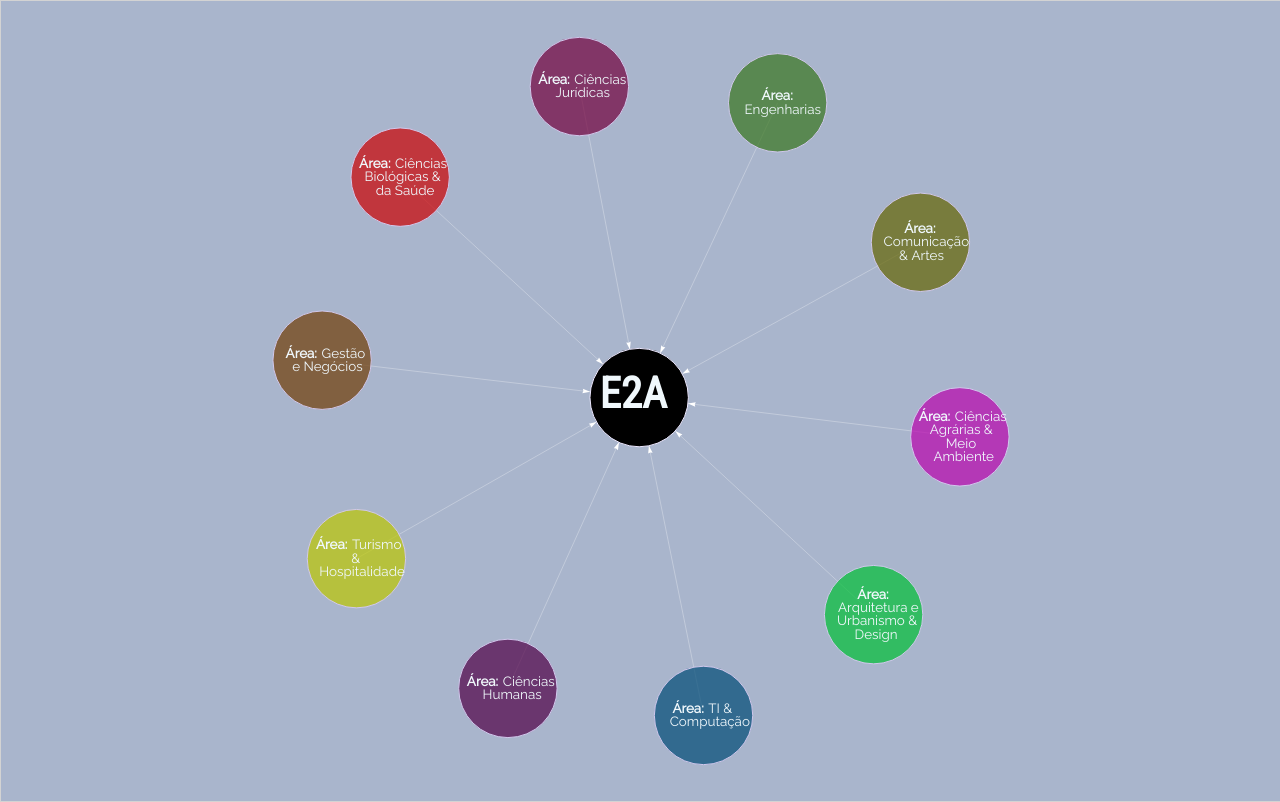
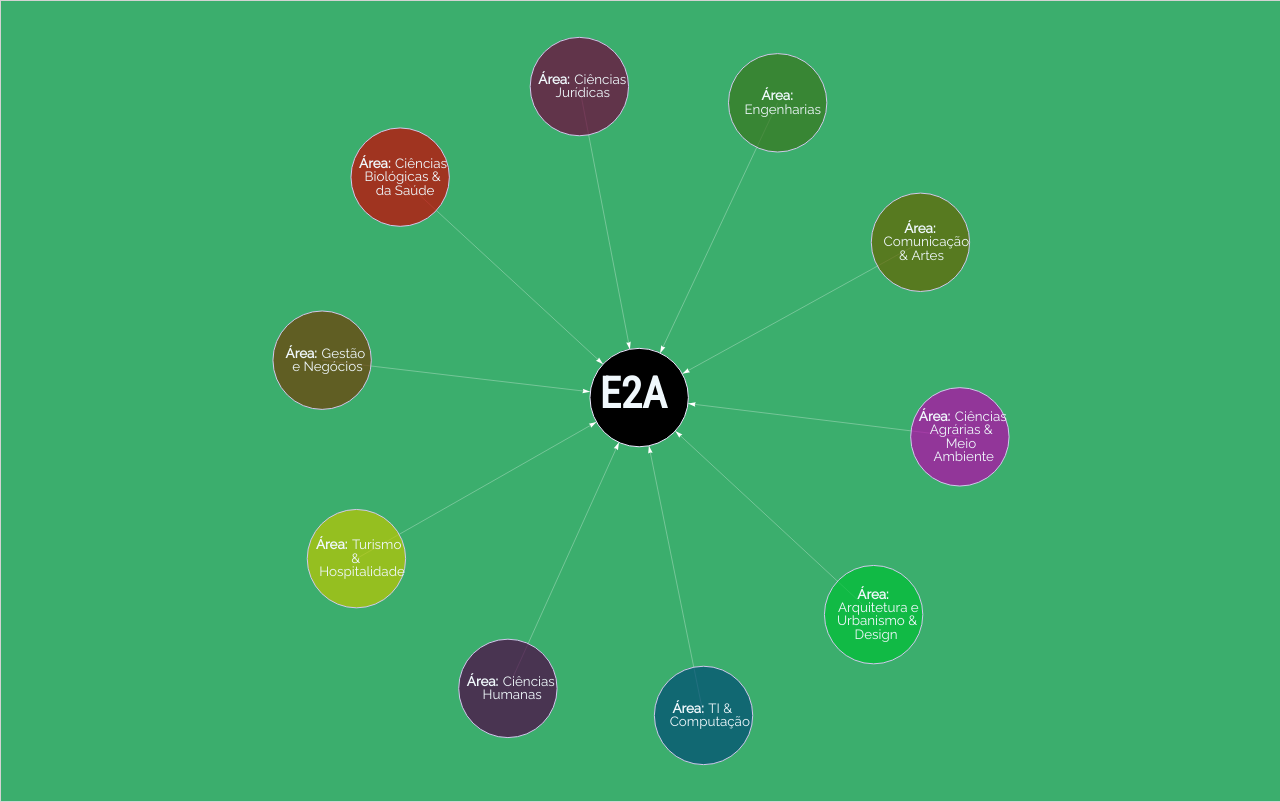
Before and after one commit to mmamorim/matrizE2ATI, a plain HTML site: page index.html in a window 1280 px wide. Drawn offline with Linux system fonts and the light colour scheme; a web font is replaced by a local one.

Commit message:
Update index.html

```diff
--- a/index.html
+++ b/index.html
@@ -14,7 +14,7 @@
         width: 100%;
         height: 100%;
         border: 1px solid lightgray;
-        background-color: #a9b5cc;
+        background-color: #3bae6d;
         background-image: url('./fundo22.png');
         background-repeat: no-repeat;
         background-size: 100% 100%;
```
